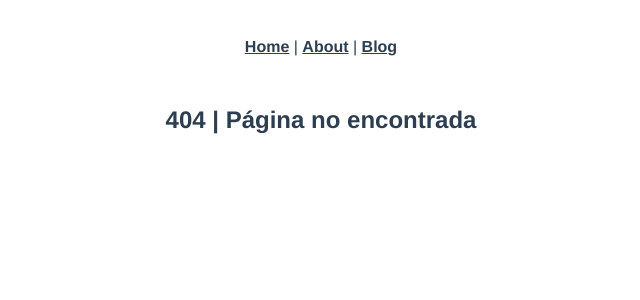
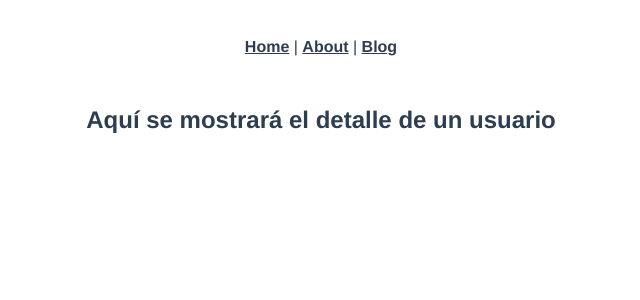
Before and after one commit to AnderDaZu/startfree, a Vue app: page /users/1 in a window 1280 px wide. Before the commit this address had no page. Shown: the top 300 px of the page, without its empty margins (319-959 px from the left). Built offline with nearby package versions, Linux system fonts and the light colour scheme.

Commit message:
Rutas con parámetros opcionales

```diff
--- a/src/router/index.js
+++ b/src/router/index.js
@@ -52,6 +52,12 @@ const routes = [
     path: '/:pathMatch(.*)',
     name: 'not-found',
     component: () => import('../views/NotFound.vue')
+  },
+  {
+    // cuando a algún parametro se le agrega al final ? quiere decir que es opcional
+    path: '/users/:user?',
+    name: 'users',
+    component: () => import('../views/UsersView.vue')
   }
 ]
 
--- /dev/null
+++ b/src/views/UsersView.vue
@@ -0,0 +1,22 @@
+<template>
+    <div v-if="is_list">
+        <h2>Acá se mostrará la lista de usuarios</h2>
+    </div>
+    <div v-else>
+        <h2>Aquí se mostrará el detalle de un usuario</h2>
+    </div>
+</template>
+
+<script>
+export default {
+    data(){
+        return {
+            is_list: !this.$route.params.user ? true : false
+        }
+    }
+}
+</script>
+
+<style>
+
+</style>
```
